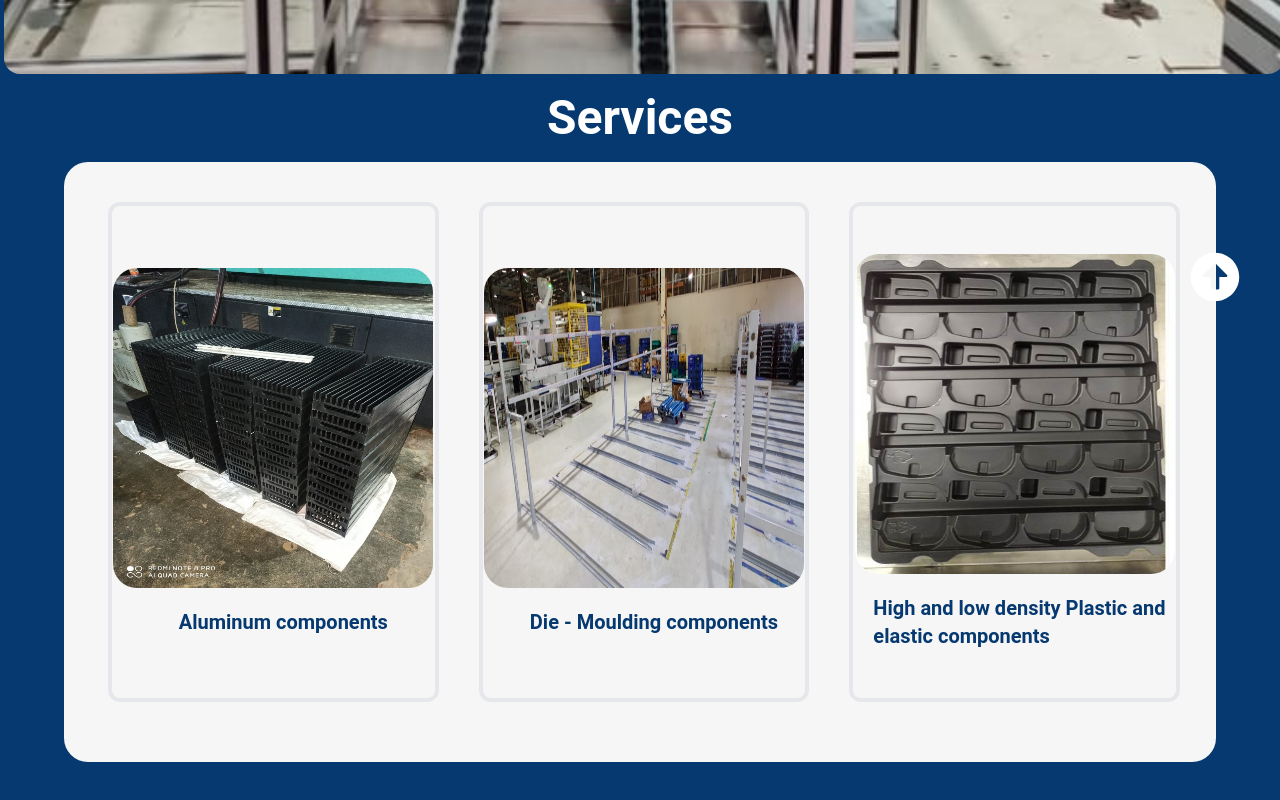
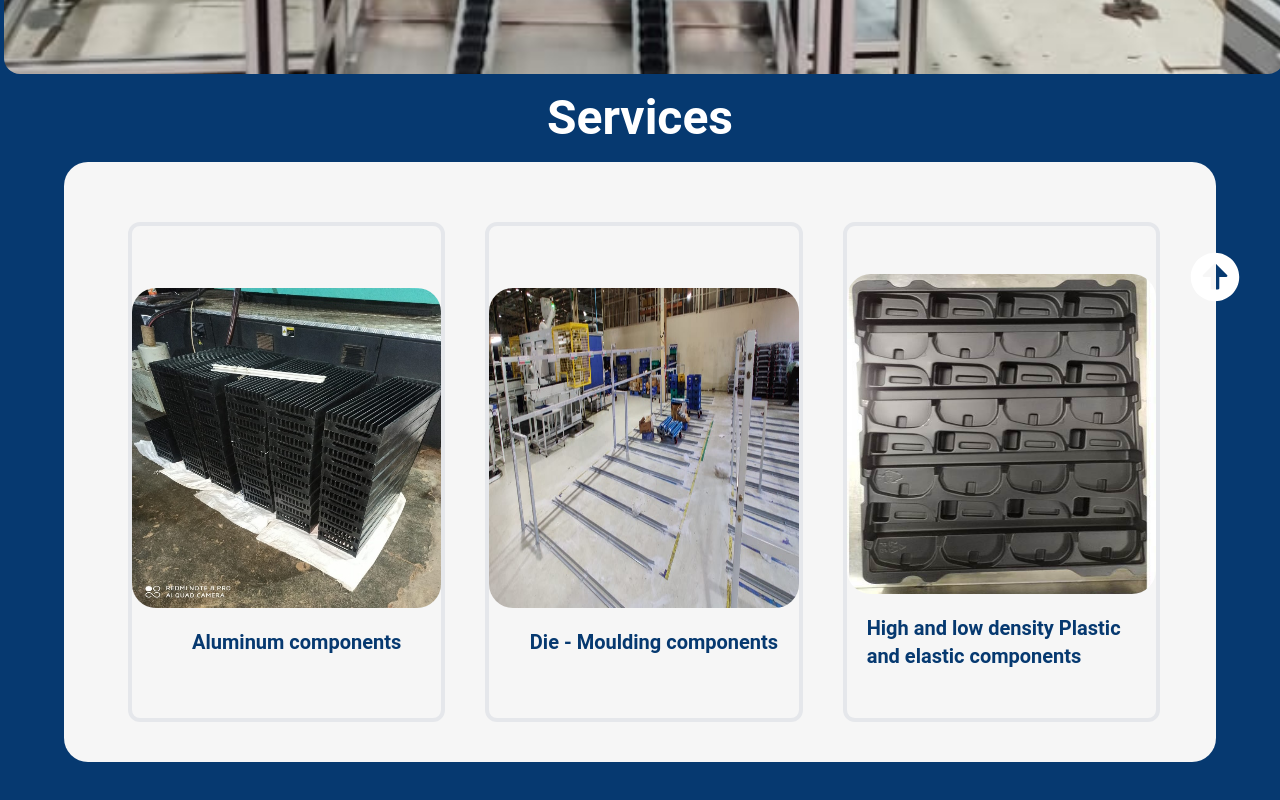
Before and after one commit to Djay-M/sun_industries, a React (Create React App) app: page / in a window 1280 px wide. Shown: the part 458-1258 px from the top of the page. Built offline with nearby package versions, Linux system fonts and the light colour scheme.

Commit message:
fix: padding issue in services.cards

```diff
--- a/src/pages/Services.js
+++ b/src/pages/Services.js
@@ -15,7 +15,7 @@ function Services() {
     <div className="w-full h-screen sm:h-full mt-5">
       <div className="w-full flex flex-col justify-center items-center">
         <span className="text-5xl font-bold text-white">Services</span>
-        <div className="sm:w-[90%] h-[600px] m-5 bg-[#f6f6f6] rounded-3xl">
+        <div className="p-5 sm:w-[90%] h-[600px] m-5 bg-[#f6f6f6] rounded-3xl">
           <Carousel cards={serviceCards()} autoSlide={true} />
         </div>
       </div>
```
